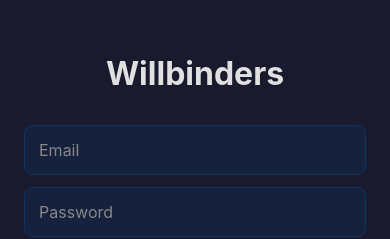
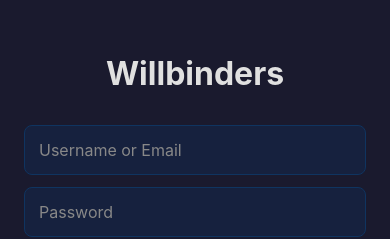
Before and after one commit to NickBohannan/WillbindersMobile, a React Native app: screen /CreateCharacter in a window 390 px wide. Shown: the part 220-459 px from the top of the page. Built offline with nearby package versions, Linux system fonts and the light colour scheme.

Commit message:
more account changes

```diff
--- a/src/screens/CreateCharacterScreen.js
+++ b/src/screens/CreateCharacterScreen.js
@@ -11,16 +11,15 @@ import {
 } from 'react-native';
 import * as api from '../api';
 
-export default function CreateCharacterScreen({ navigation }) {
+export default function CreateCharacterScreen({ navigation, route }) {
+    const initialTeamId = route?.params?.initialTeamId ?? '';
     const [characterName, setCharacterName] = useState('');
     const [teams, setTeams] = useState([]);
     const [maps, setMaps] = useState([]);
     const [zones, setZones] = useState([]);
-
     const [selectedTeamId, setSelectedTeamId] = useState('');
     const [selectedMapId, setSelectedMapId] = useState('');
     const [selectedZoneId, setSelectedZoneId] = useState('');
-
     const [loading, setLoading] = useState(true);
     const [loadingZones, setLoadingZones] = useState(false);
     const [submitting, setSubmitting] = useState(false);
@@ -29,10 +28,7 @@ export default function CreateCharacterScreen({ navigation }) {
     useEffect(() => {
         async function loadInitialData() {
             try {
-                const [teamData, mapData] = await Promise.all([
-                    api.getAllTeams(),
-                    api.getAllMaps(),
-                ]);
+                const [teamData, mapData] = await Promise.all([api.getAllTeams(), api.getAllMaps()]);
 
                 const loadedTeams = Array.isArray(teamData) ? teamData : [];
                 const loadedMaps = Array.isArray(mapData) ? mapData : [];
@@ -42,7 +38,10 @@ export default function CreateCharacterScreen({ navigation }) {
                 setMaps(loadedMaps);
 
                 if (loadedTeams.length > 0) {
-                    setSelectedTeamId(loadedTeams[0].Id);
+                    const preferredTeam = initialTeamId
+                        ? loadedTeams.find((team) => team.Id === initialTeamId)
+                        : null;
+                    setSelectedTeamId(preferredTeam?.Id ?? loadedTeams[0].Id);
                 }
 
                 if (loadedMaps.length > 0) {
@@ -56,7 +55,7 @@ export default function CreateCharacterScreen({ navigation }) {
         }
 
         loadInitialData();
-    }, []);
+    }, [initialTeamId]);
 
     useEffect(() => {
         async function loadZones() {
@@ -95,12 +94,7 @@ export default function CreateCharacterScreen({ navigation }) {
         setError(null);
 
         try {
-            await api.createCharacter(
-                characterName.trim(),
-                selectedTeamId,
-                selectedZoneId,
-                selectedMapId
-            );
+            await api.createCharacter(characterName.trim(), selectedTeamId, selectedZoneId, selectedMapId);
             navigation.navigate('SelectCharacter', { refreshKey: Date.now() });
         } catch (e) {
             setError(e.message || 'Failed to create character.');
@@ -142,17 +136,11 @@ export default function CreateCharacterScreen({ navigation }) {
                     {teams.map((team) => (
                         <Pressable
                             key={team.Id}
-                            style={[
-                                styles.optionButton,
-                                selectedTeamId === team.Id && styles.optionButtonActive,
-                            ]}
+                            style={[styles.optionButton, selectedTeamId === team.Id && styles.optionButtonActive]}
                             onPress={() => setSelectedTeamId(team.Id)}
                         >
                             <Text
-                                style={[
-                                    styles.optionText,
-                                    selectedTeamId === team.Id && styles.optionTextActive,
-                                ]}
+                                style={[styles.optionText, selectedTeamId === team.Id && styles.optionTextActive]}
                                 numberOfLines={1}
                             >
                                 {team.Name || team.Id}
@@ -201,17 +189,11 @@ export default function CreateCharacterScreen({ navigation }) {
                         {zones.map((zone) => (
                             <Pressable
                                 key={zone.Id}
-                                style={[
-                                    styles.optionButton,
-                                    selectedZoneId === zone.Id && styles.optionButtonActive,
-                                ]}
+                                style={[styles.optionButton, selectedZoneId === zone.Id && styles.optionButtonActive]}
                                 onPress={() => setSelectedZoneId(zone.Id)}
                             >
                                 <Text
-                                    style={[
-                                        styles.optionText,
-                                        selectedZoneId === zone.Id && styles.optionTextActive,
-                                    ]}
+                                    style={[styles.optionText, selectedZoneId === zone.Id && styles.optionTextActive]}
                                     numberOfLines={1}
                                 >
                                     {zone.Name || zone.Id}
@@ -239,33 +221,11 @@ export default function CreateCharacterScreen({ navigation }) {
 }
 
 const styles = StyleSheet.create({
-    container: {
-        flex: 1,
-        backgroundColor: '#1a1a2e',
-    },
-    centered: {
-        flex: 1,
-        backgroundColor: '#1a1a2e',
-        justifyContent: 'center',
-        alignItems: 'center',
-    },
-    content: {
-        padding: 16,
-        paddingBottom: 32,
-    },
-    title: {
-        color: '#e0e0e0',
-        fontSize: 28,
-        fontWeight: '700',
-        marginBottom: 16,
-        textAlign: 'center',
-    },
-    label: {
-        color: '#a0a0c0',
-        fontSize: 14,
-        marginBottom: 8,
-        marginTop: 10,
-    },
+    container: { flex: 1, backgroundColor: '#1a1a2e' },
+    centered: { flex: 1, backgroundColor: '#1a1a2e', justifyContent: 'center', alignItems: 'center' },
+    content: { padding: 16, paddingBottom: 32 },
+    title: { color: '#e0e0e0', fontSize: 28, fontWeight: '700', marginBottom: 16, textAlign: 'center' },
+    label: { color: '#a0a0c0', fontSize: 14, marginBottom: 8, marginTop: 10 },
     input: {
         backgroundColor: '#16213e',
         borderRadius: 8,
@@ -276,84 +236,28 @@ const styles = StyleSheet.create({
         paddingVertical: 10,
         fontSize: 15,
     },
-    optionGrid: {
-        flexDirection: 'row',
-        flexWrap: 'wrap',
-        gap: 8,
-    },
+    optionGrid: { flexDirection: 'row', flexWrap: 'wrap', gap: 8 },
     optionButton: {
+        minWidth: '47%',
         backgroundColor: '#16213e',
-        borderRadius: 8,
         borderWidth: 1,
         borderColor: '#0f3460',
-        paddingHorizontal: 12,
-        paddingVertical: 10,
-        marginBottom: 6,
-        minWidth: '48%',
+        borderRadius: 8,
+        padding: 10,
     },
-    optionButtonActive: {
-        borderColor: '#e94560',
-        backgroundColor: '#2b1732',
-    },
-    optionButtonLocked: {
-        opacity: 0.55,
-    },
-    optionText: {
-        color: '#e0e0e0',
-        fontSize: 14,
-        fontWeight: '600',
-    },
-    optionTextLocked: {
-        color: '#a4a8bd',
-    },
-    optionTextActive: {
-        color: '#ffb3c1',
-    },
-    optionLockedBadge: {
-        color: '#f6df87',
-        fontSize: 11,
-        marginTop: 6,
-        fontWeight: '700',
-    },
-    zoneLoader: {
-        marginTop: 4,
-        marginBottom: 8,
-    },
-    buttonRow: {
-        flexDirection: 'row',
-        justifyContent: 'space-between',
-        marginTop: 18,
-    },
-    actionButton: {
-        flex: 1,
-        borderRadius: 8,
-        paddingVertical: 12,
-        alignItems: 'center',
-    },
-    cancelButton: {
-        backgroundColor: '#0f3460',
-        marginRight: 8,
-    },
-    submitButton: {
-        backgroundColor: '#e94560',
-        marginLeft: 8,
-    },
-    buttonDisabled: {
-        opacity: 0.6,
-    },
-    actionButtonText: {
-        color: '#fff',
-        fontWeight: '700',
-        fontSize: 15,
-    },
-    error: {
-        color: '#ff667f',
-        marginBottom: 6,
-        textAlign: 'center',
-    },
-    warning: {
-        color: '#f6df87',
-        marginBottom: 6,
-        textAlign: 'center',
-    },
+    optionButtonActive: { borderColor: '#e94560', backgroundColor: '#213051' },
+    optionButtonLocked: { opacity: 0.55 },
+    optionText: { color: '#e0e0e0', fontWeight: '600' },
+    optionTextActive: { color: '#fff' },
+    optionTextLocked: { color: '#f6df87' },
+    optionLockedBadge: { color: '#f6df87', fontSize: 11, marginTop: 4, fontWeight: '700' },
+    zoneLoader: { marginTop: 6 },
+    buttonRow: { flexDirection: 'row', justifyContent: 'space-between', marginTop: 18 },
+    actionButton: { flex: 1, borderRadius: 8, paddingVertical: 12, alignItems: 'center' },
+    cancelButton: { backgroundColor: '#0f3460', marginRight: 8 },
+    submitButton: { backgroundColor: '#e94560', marginLeft: 8 },
+    buttonDisabled: { opacity: 0.6 },
+    actionButtonText: { color: '#fff', fontWeight: '700', fontSize: 15 },
+    error: { color: '#ff667f', marginBottom: 6, textAlign: 'center' },
+    warning: { color: '#f6df87', marginBottom: 8, textAlign: 'center' },
 });
--- a/src/screens/CreateTeamScreen.js
+++ b/src/screens/CreateTeamScreen.js
@@ -50,6 +50,12 @@ export default function CreateTeamScreen({ navigation }) {
                         <Text style={styles.successText}>Name: {createdTeam.Name}</Text>
                         <Text style={styles.successText}>Team ID: {createdTeam.TeamId}</Text>
                         <Text style={styles.successHint}>You are now a team leader for this team.</Text>
+                        <Pressable
+                            style={styles.successAction}
+                            onPress={() => navigation.navigate('CreateCharacter', { initialTeamId: createdTeam.TeamId })}
+                        >
+                            <Text style={styles.successActionText}>Create Character for This Team</Text>
+                        </Pressable>
                     </View>
                 )}
 
@@ -172,4 +178,16 @@ const styles = StyleSheet.create({
         fontSize: 12,
         marginTop: 6,
     },
+    successAction: {
+        marginTop: 10,
+        backgroundColor: '#e94560',
+        borderRadius: 8,
+        paddingVertical: 10,
+        alignItems: 'center',
+    },
+    successActionText: {
+        color: '#fff',
+        fontWeight: '700',
+        fontSize: 14,
+    },
 });
--- a/src/screens/HomeScreen.js
+++ b/src/screens/HomeScreen.js
@@ -10,9 +10,6 @@ export default function HomeScreen({ navigation }) {
             <Text style={styles.title}>Willbinders</Text>
             <Pressable style={styles.button} onPress={() => navigation.navigate('SelectCharacter')}>
                 <Text style={styles.buttonText}>Select Character</Text>
-            </Pressable>
-            <Pressable style={styles.button} onPress={() => navigation.navigate('CreateCharacter')}>
-                <Text style={styles.buttonText}>Create Character</Text>
             </Pressable>
             <Pressable style={styles.button} onPress={() => navigation.navigate('CreateTeam')}>
                 <Text style={styles.buttonText}>Create Team</Text>
--- a/src/screens/LoginScreen.js
+++ b/src/screens/LoginScreen.js
@@ -14,20 +14,20 @@ import * as api from '../api';
 
 export default function LoginScreen({ navigation }) {
     const { signIn } = useAuth();
-    const [email, setEmail] = useState('');
+    const [identifier, setIdentifier] = useState('');
     const [password, setPassword] = useState('');
     const [error, setError] = useState(null);
     const [loading, setLoading] = useState(false);
 
     async function handleLogin() {
-        if (!email || !password) {
-            setError('Email and password are required.');
+        if (!identifier || !password) {
+            setError('Username/email and password are required.');
             return;
         }
         setError(null);
         setLoading(true);
         try {
-            const data = await api.login(email.trim().toLowerCase(), password);
+            const data = await api.login(identifier.trim().toLowerCase(), password);
             await signIn(data);
         } catch (e) {
             setError(e.message || 'Login failed.');
@@ -45,12 +45,11 @@ export default function LoginScreen({ navigation }) {
             {error && <Text style={styles.error}>{error}</Text>}
             <TextInput
                 style={styles.input}
-                placeholder="Email"
+                placeholder="Username or Email"
                 placeholderTextColor="#888"
                 autoCapitalize="none"
-                keyboardType="email-address"
-                value={email}
-                onChangeText={setEmail}
+                value={identifier}
+                onChangeText={setIdentifier}
             />
             <TextInput
                 style={styles.input}
--- a/src/screens/SelectCharacterScreen.js
+++ b/src/screens/SelectCharacterScreen.js
@@ -163,10 +163,6 @@ export default function SelectCharacterScreen({ navigation, route }) {
                         <View style={styles.row}>
                             <Text style={styles.label}>Power</Text>
                             <Text style={styles.value}>{item.Power}</Text>
-                        </View>
-                        <View style={styles.row}>
-                            <Text style={styles.label}>Experience</Text>
-                            <Text style={styles.value}>{item.Experience}</Text>
                         </View>
                         <View style={styles.row}>
                             <Text style={styles.label}>Zone</Text>
```
Also changed, not shown: src/api.js (+8 -8 lines), src/screens/RegisterScreen.js (+12 -2 lines), src/screens/SelectMapScreen.js (+23 -5 lines), src/screens/TeamInvitesScreen.js (+11 -11 lines), src/screens/TeamRequestsScreen.js (+17 -10 lines).
